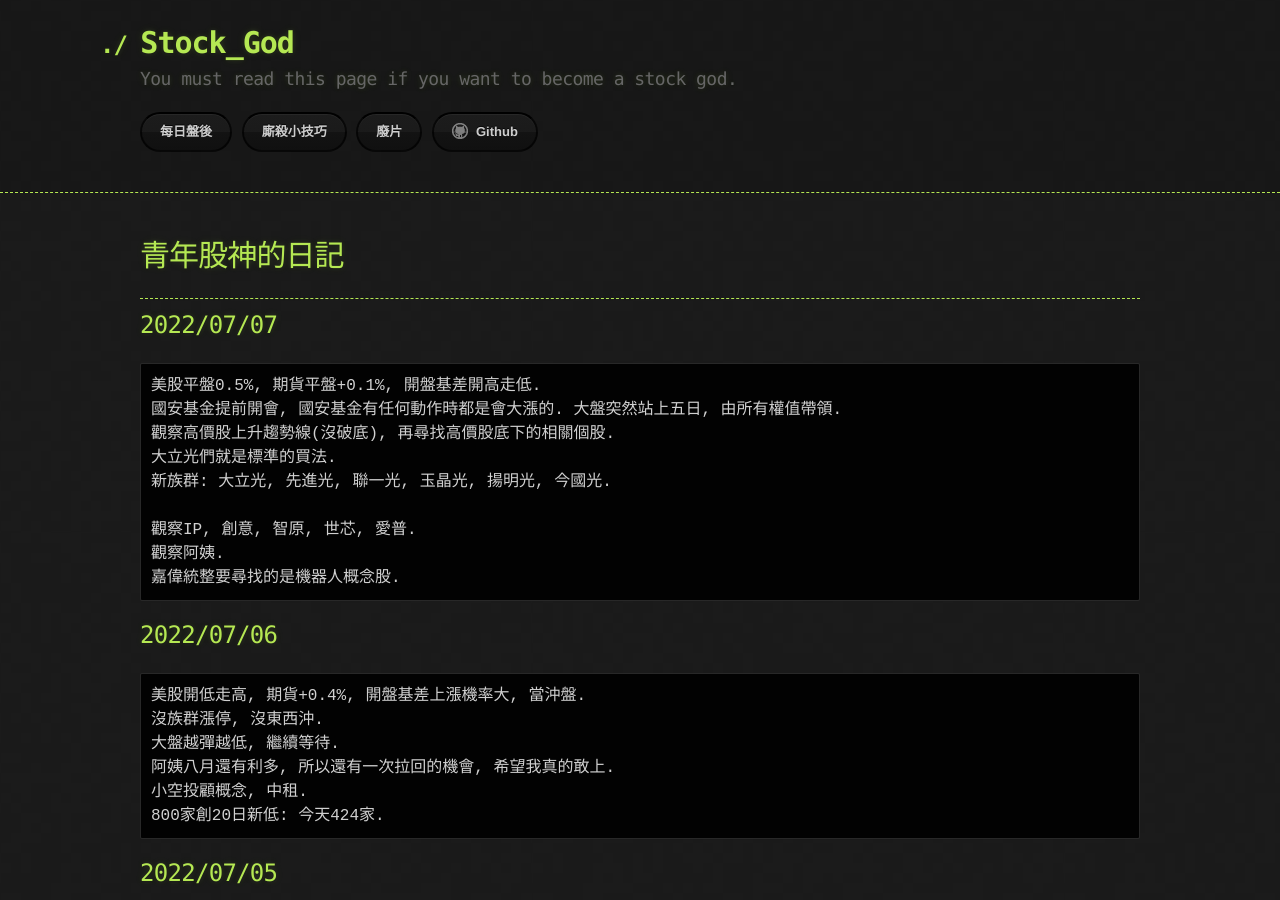
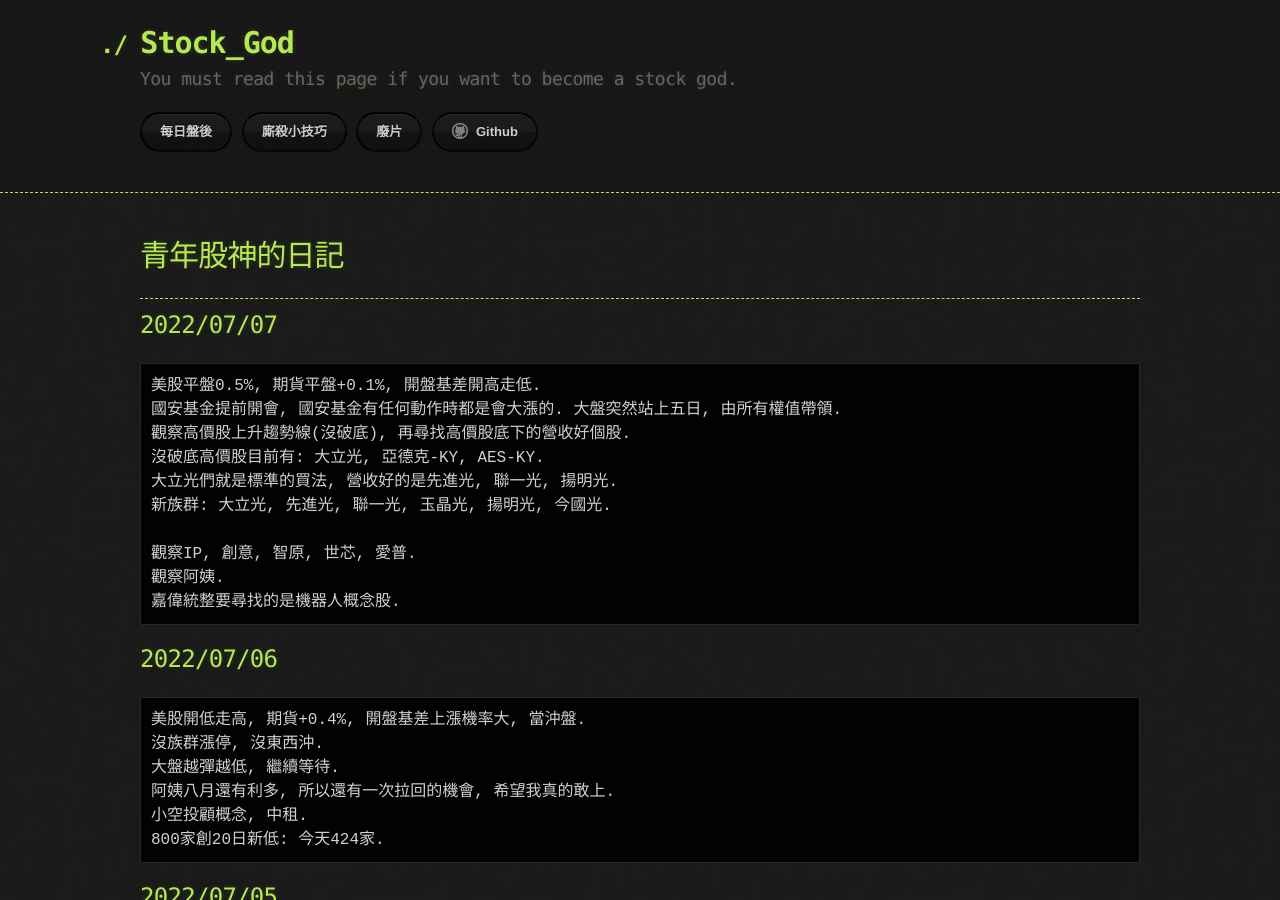
Before and after one commit to lepg5487/Stock_God, a Jekyll site: the page built from index.md, in a window 1280 px wide and 900 px high. Built offline with Jekyll 4.4.1, drawn with Linux system fonts in a browser that asks for light colours; our own code applies the rules of GitHub Pages for plain Markdown files.

Commit message:
Update index.md

````diff
--- a/index.md
+++ b/index.md
@@ -10,8 +10,9 @@ layout: testlayouts
 ```
 美股平盤0.5%, 期貨平盤+0.1%, 開盤基差開高走低.
 國安基金提前開會, 國安基金有任何動作時都是會大漲的. 大盤突然站上五日, 由所有權值帶領.
-觀察高價股上升趨勢線(沒破底), 再尋找高價股底下的相關個股.
-大立光們就是標準的買法.
+觀察高價股上升趨勢線(沒破底), 再尋找高價股底下的營收好個股.
+沒破底高價股目前有: 大立光, 亞德克-KY, AES-KY.
+大立光們就是標準的買法, 營收好的是先進光, 聯一光, 揚明光.
 新族群: 大立光, 先進光, 聯一光, 玉晶光, 揚明光, 今國光.
 
 觀察IP, 創意, 智原, 世芯, 愛普.
````
